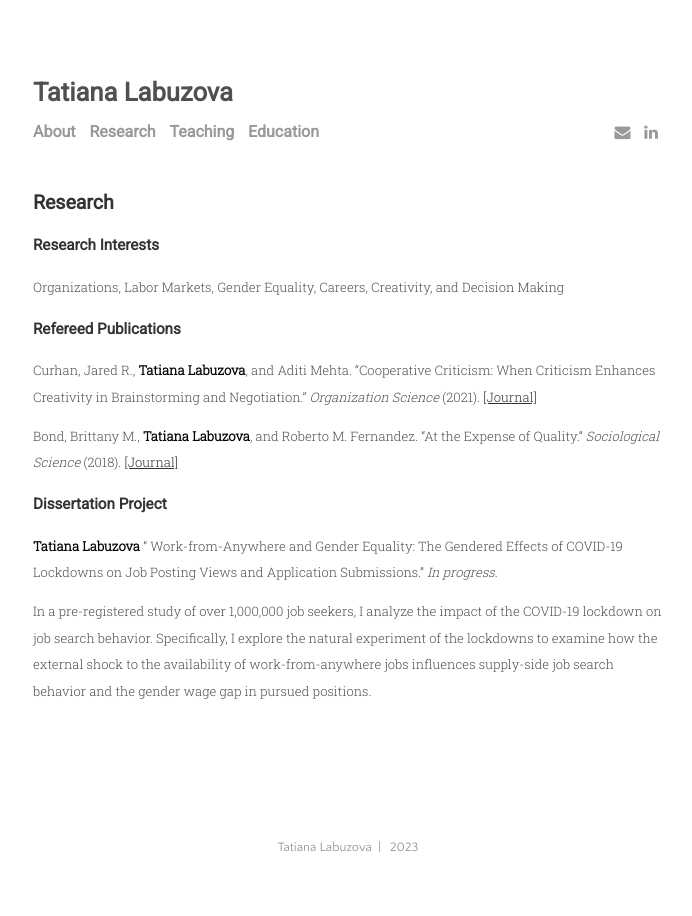
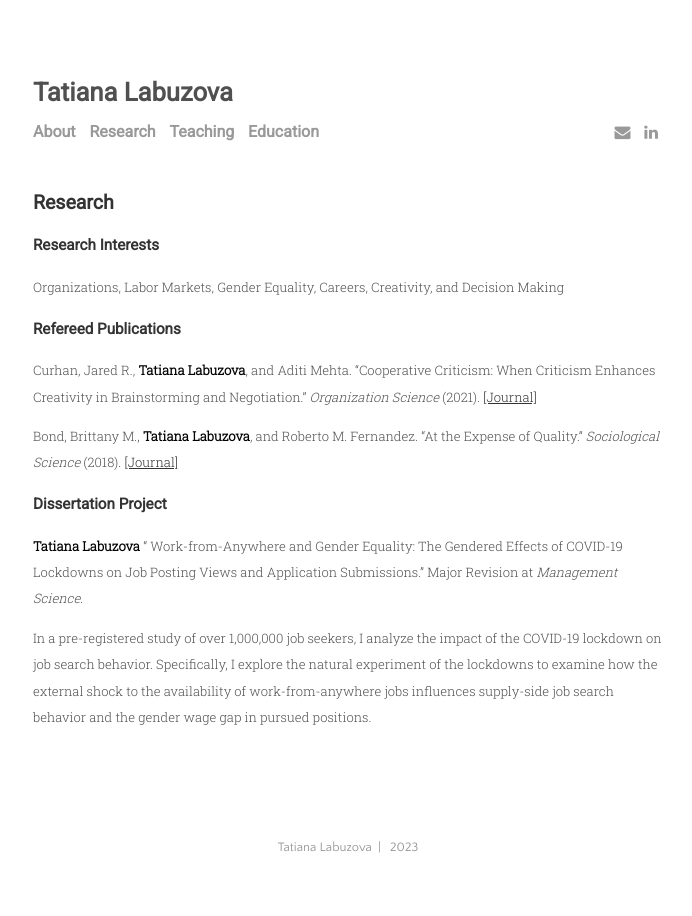
Before and after one commit to tatianalabuzova/tatianalabuzova.github.io, a Jekyll site: the page built from menu/research.md, in a window 1280 px wide. Shown: the whole page, without its empty margins (292-984 px from the left). Built offline with Jekyll 4.4.1, drawn with Linux system fonts in a browser that asks for light colours.

Commit message:
Update research.md

```diff
--- a/menu/research.md
+++ b/menu/research.md
@@ -15,6 +15,6 @@ Bond, Brittany M., <span style="color:#000000"><b>Tatiana Labuzova</b></span>, a
 
 ### Dissertation Project
 
-<span style="color:#000000"><b>Tatiana Labuzova</b></span> " Work-from-Anywhere and Gender Equality: The Gendered Effects of COVID-19 Lockdowns on Job Posting Views and Application Submissions." _In progress_.
+<span style="color:#000000"><b>Tatiana Labuzova</b></span> " Work-from-Anywhere and Gender Equality: The Gendered Effects of COVID-19 Lockdowns on Job Posting Views and Application Submissions." Major Revision at _Management Science_.
 
 <p>In a pre-registered study of over 1,000,000 job seekers, I analyze the impact of the COVID-19 lockdown on job search behavior. Specifically, I explore the natural experiment of the lockdowns to examine how the external shock to the availability of work-from-anywhere jobs influences supply-side job search behavior and the gender wage gap in pursued positions.</p>
```
